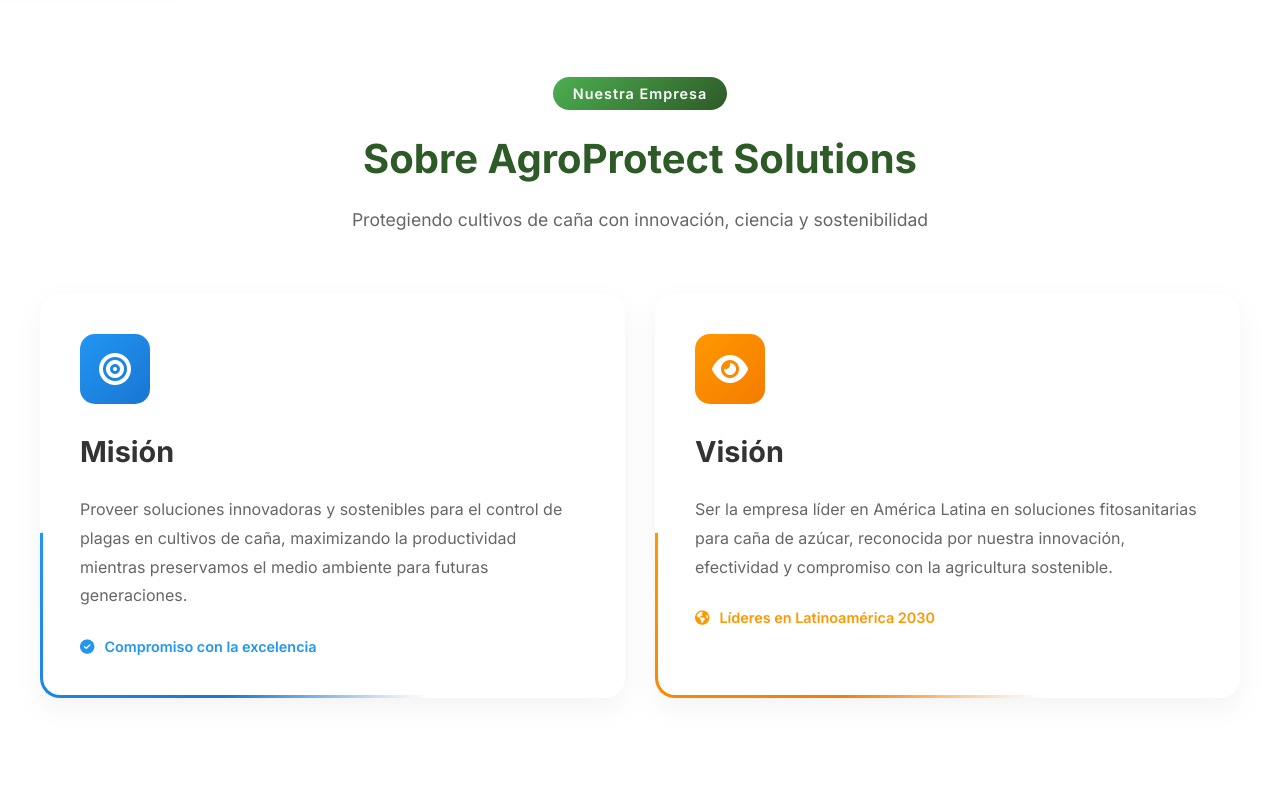
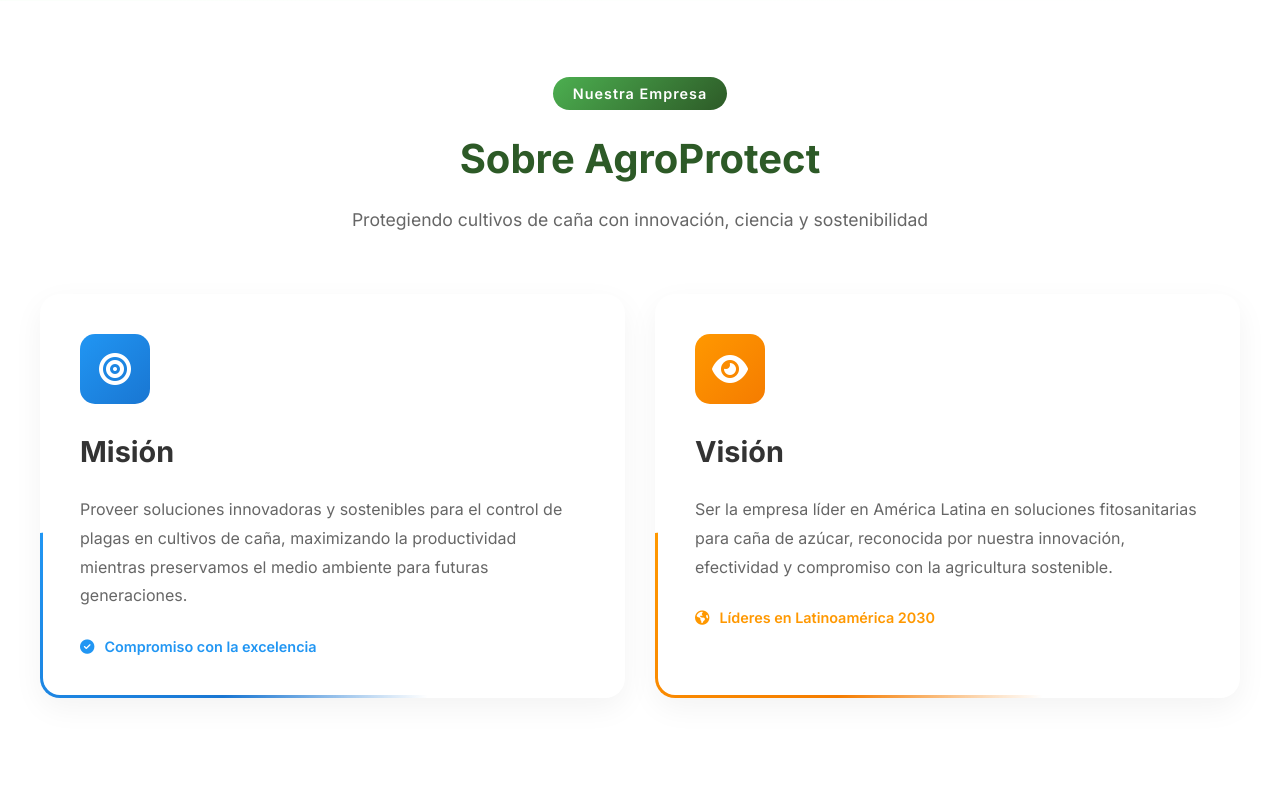
Before and after one commit to valenknmi/control-plagas, an Angular app: page / in a window 1280 px wide. Shown: the part 2200-2989 px from the top of the page. Built offline with nearby package versions, Linux system fonts and the light colour scheme.

Commit message:
feat: cambios

```diff
--- a/src/app/components/footer/footer.html
+++ b/src/app/components/footer/footer.html
@@ -1,12 +1,6 @@
 <!-- src/app/footer/footer.component.html -->
 <footer class="footer">
-  <div class="footer-wave">
-    <svg xmlns="http://www.w3.org/2000/svg" viewBox="0 0 1440 320">
-      <path fill="#2d5a27" fill-opacity="1"
-        d="M0,96L48,112C96,128,192,160,288,160C384,160,480,128,576,122.7C672,117,768,139,864,154.7C960,171,1056,181,1152,170.7C1248,160,1344,128,1392,112L1440,96L1440,320L1392,320C1344,320,1248,320,1152,320C1056,320,960,320,864,320C768,320,672,320,576,320C480,320,384,320,288,320C192,320,96,320,48,320L0,320Z">
-      </path>
-    </svg>
-  </div>
+
 
   <div class="footer-content">
     <div class="container">
--- a/src/app/components/sobre-nosotros/sobre-nosotros.html
+++ b/src/app/components/sobre-nosotros/sobre-nosotros.html
@@ -6,7 +6,7 @@
       <div class="header-badge">
         <span>Nuestra Empresa</span>
       </div>
-      <h2>Sobre AgroProtect Solutions</h2>
+      <h2>Sobre AgroProtect </h2>
       <p class="section-subtitle">
         Protegiendo cultivos de caña con innovación, ciencia y sostenibilidad
       </p>
```
